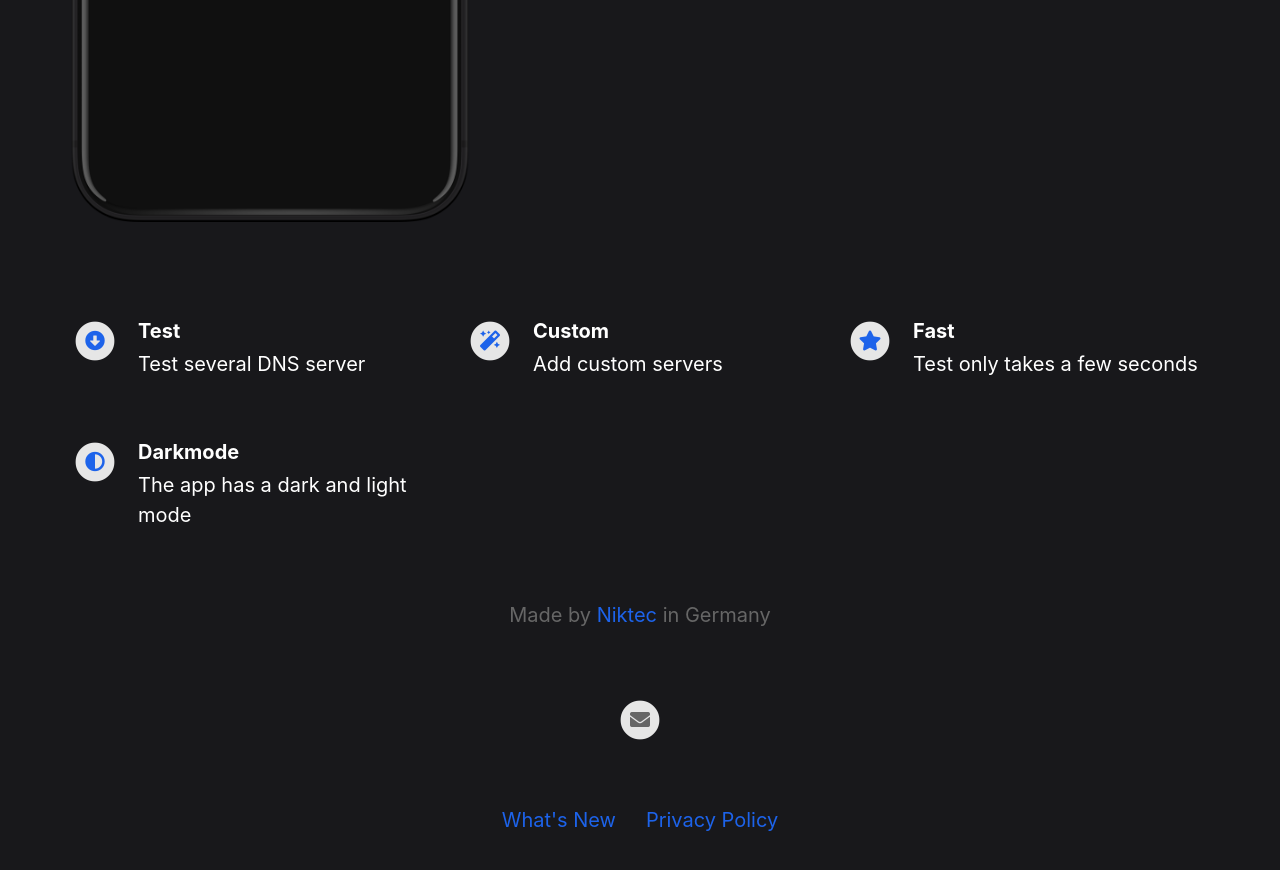
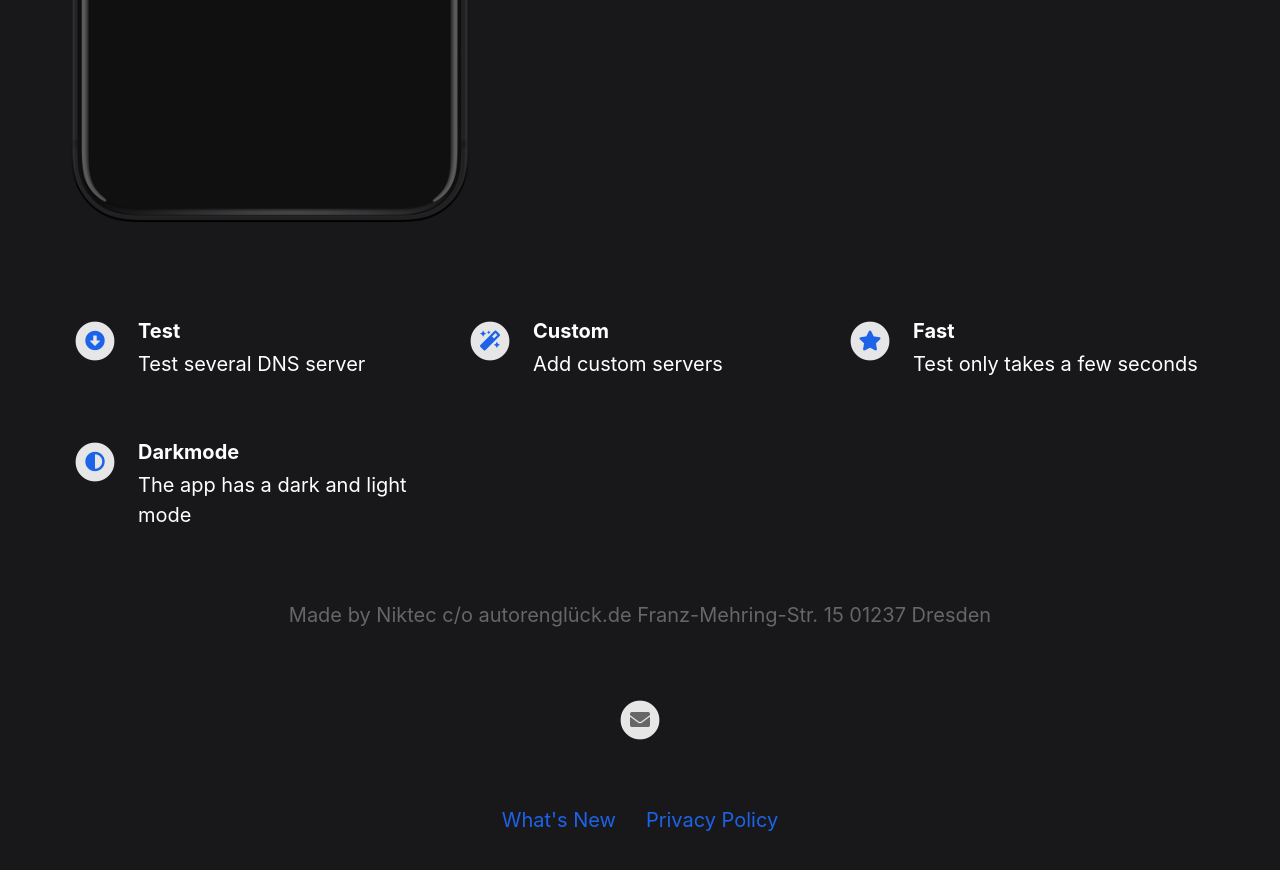
Before and after one commit to Niktec/niktec.github.io, a Jekyll site: the page built from index.html, in a window 1280 px wide and 900 px high, scrolled down 763 px. Shown: the top 870 px of the window. Built offline with Jekyll 4.4.1, drawn with Linux system fonts in a browser that asks for light colours; nearby versions of some CDN libraries.

Commit message:
Update _config.yml

```diff
--- a/_config.yml
+++ b/_config.yml
@@ -14,9 +14,9 @@ enable_smart_app_banner                   : true
 
 
 # Information About Yourself
-your_name                                 : Niktec
-your_link                                 : https://niktec.github.io/
-your_city                                 : Germany
+your_name                                 : Niktec c/o autorenglück.de Franz-Mehring-Str. 15 01237 Dresden
+your_link                                 :
+your_city                                 :
 email_address                             : niktec.apps@gmail.com
 facebook_username                         :
 instagram_username                        :
```
